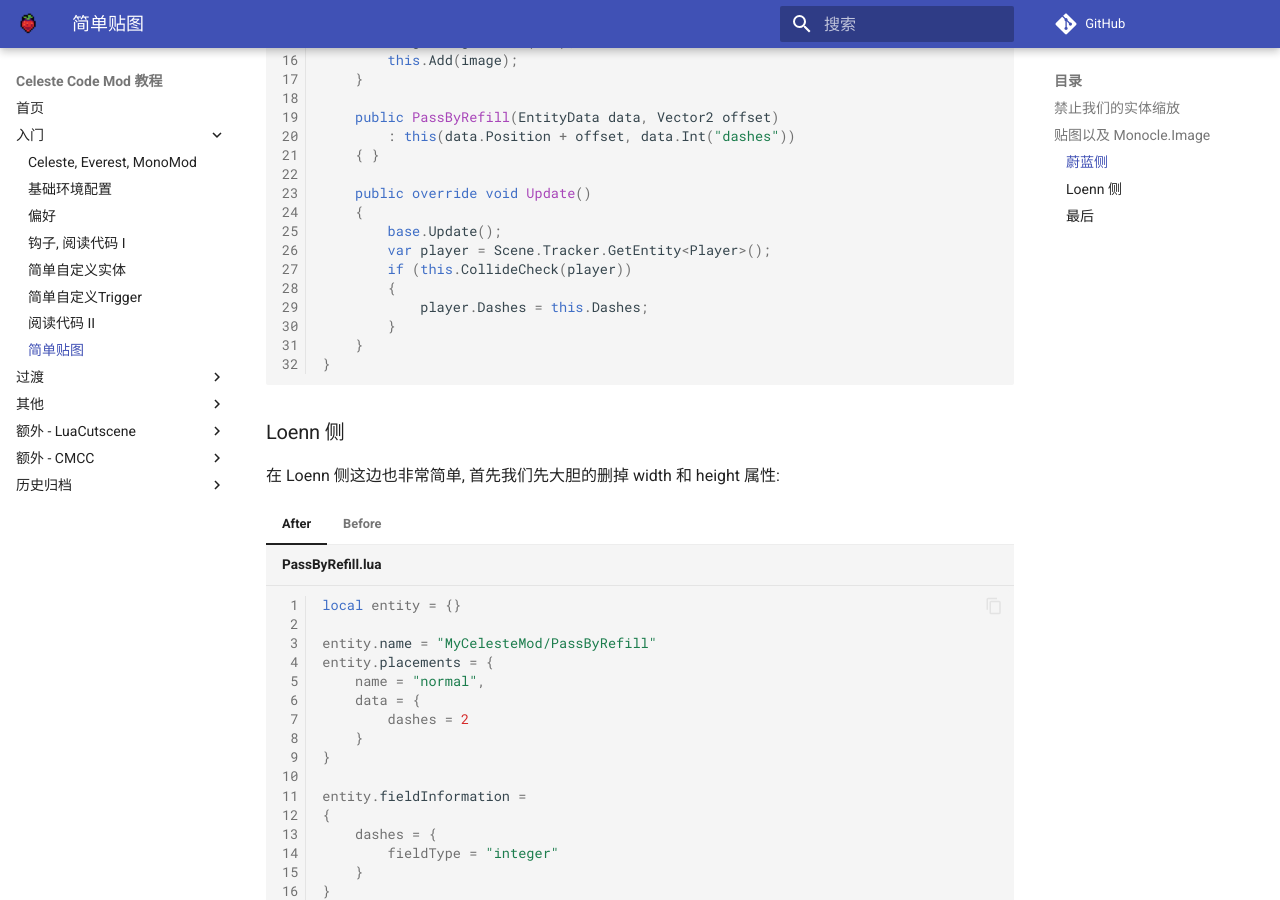
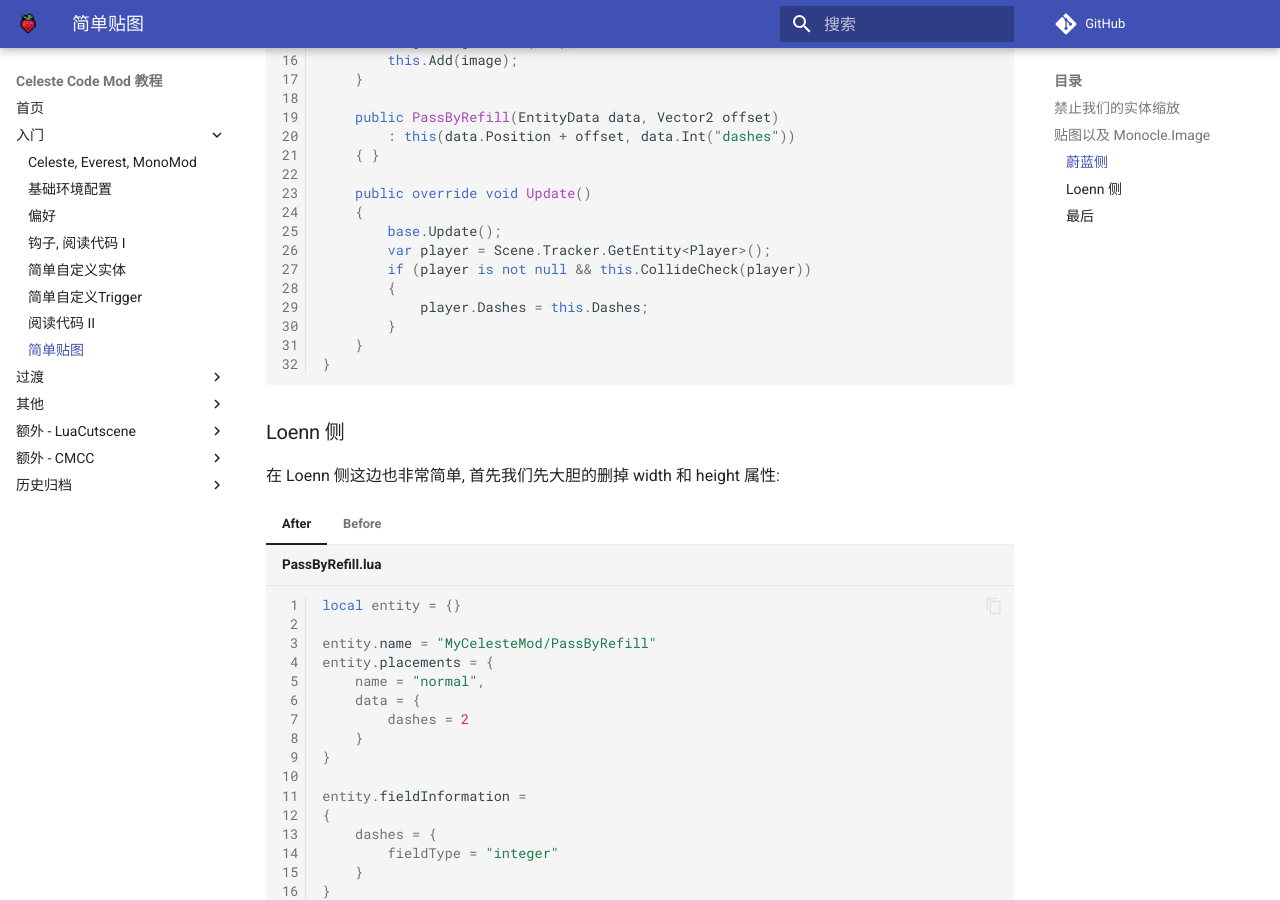
Before and after one commit to Saplonily/CelesteModTutorial, an MkDocs documentation site: the page built from docs/begin/simple_texturing.md, in a window 1280 px wide and 900 px high, scrolled down 2472 px. Built offline with MkDocs 1.6.1 and Material for MkDocs 9.7.7, drawn with Linux system fonts in a browser that asks for light colours; comment, search, counter and statistics services are not loaded.

Commit message:
fix: 可能的空引用

```diff
--- a/docs/begin/simple_texturing.md
+++ b/docs/begin/simple_texturing.md
@@ -112,7 +112,7 @@ public class PassByRefill : Entity
     {
         base.Update();
         var player = Scene.Tracker.GetEntity<Player>();
-        if (this.CollideCheck(player))
+        if (player is not null && this.CollideCheck(player))
         {
             player.Dashes = this.Dashes;
         }
```
